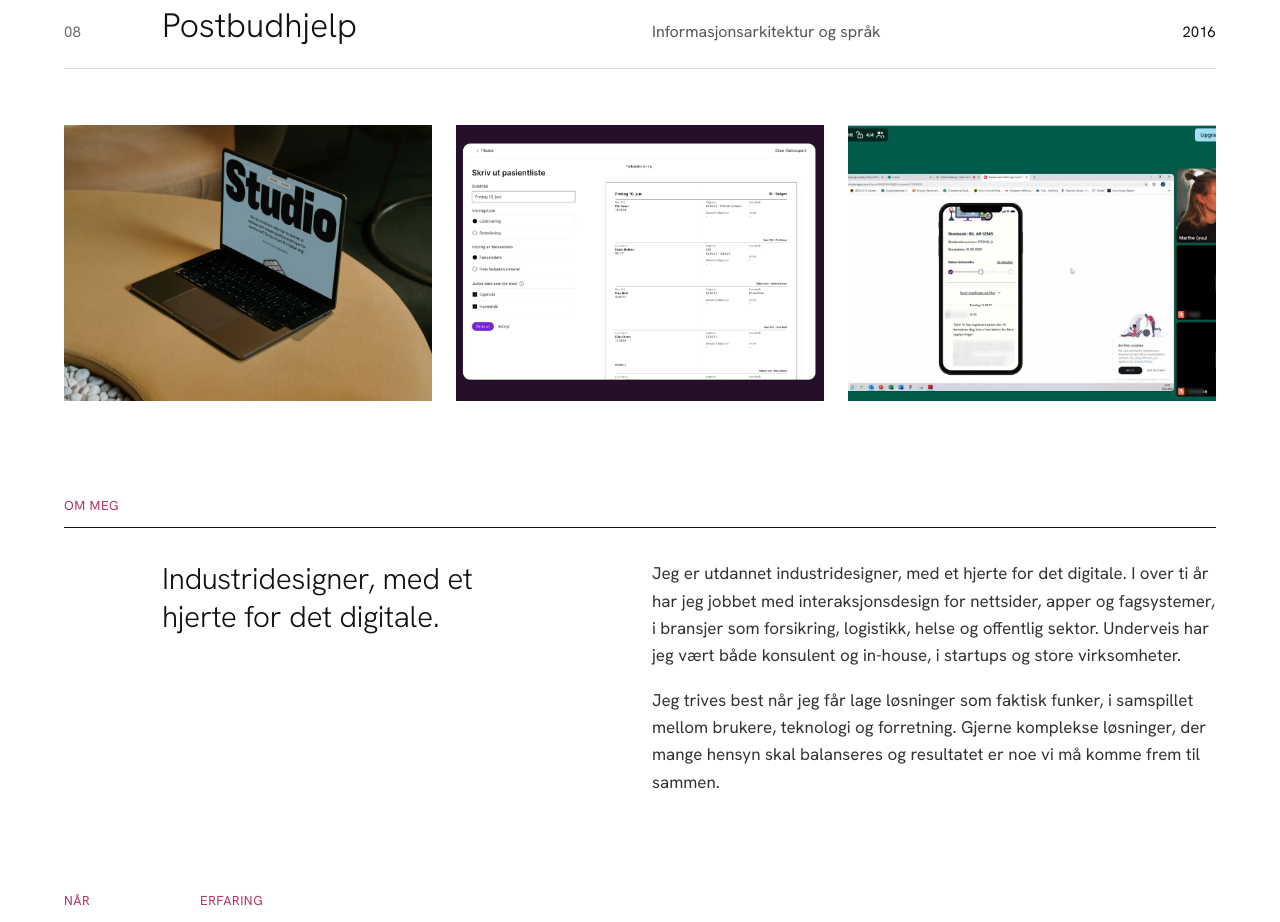
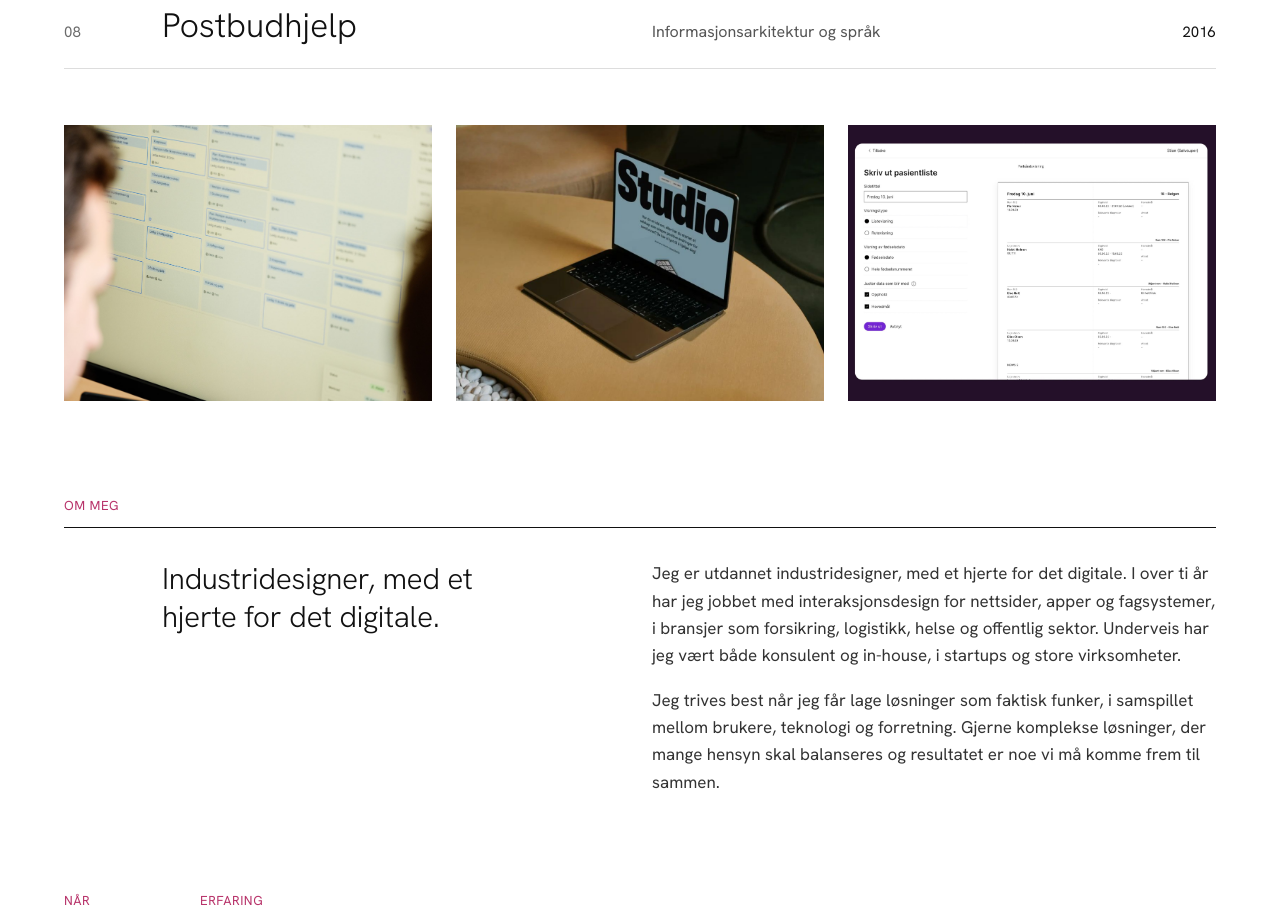
Before and after one commit to marthekobro/marthekobro.github.io, a plain HTML site: page index.html in a window 1280 px wide. Shown: the part 1040-1962 px from the top of the page. Drawn offline with Linux system fonts and the light colour scheme.

Commit message:
Feature Deepinsight first in the home page image strip (#11)
Strip: Deepinsight, Studio, Aidn.

```diff
--- a/index.html
+++ b/index.html
@@ -53,7 +53,7 @@
     <a class="row grid" href="#daman"><span class="nr">07</span><span class="title">Daman Health</span><span class="focus">App for å velge allmennlege</span><span class="yr">2017</span></a>
     <a class="row grid" href="#postbud"><span class="nr">08</span><span class="title">Postbudhjelp</span><span class="focus">Informasjonsarkitektur og språk</span><span class="yr">2016</span></a>
   </section>
-  <div class="strip"><a href="#studio" aria-label="Impact Startup: Studio"><img src="img/studio-hero.jpg" alt="" loading="lazy"></a><a href="#aidn" aria-label="Aidn"><img src="img/aidn-oversikt.jpg" alt="" loading="lazy"></a><a href="#forsikring" aria-label="Forsikringsselskap"><img src="img/fors-hero.jpg" alt="" loading="lazy"></a></div>
+  <div class="strip"><a href="#deepinsight" aria-label="Deepinsight"><img src="img/deep-hero.jpg" alt="" loading="lazy"></a><a href="#studio" aria-label="Impact Startup: Studio"><img src="img/studio-hero.jpg" alt="" loading="lazy"></a><a href="#aidn" aria-label="Aidn"><img src="img/aidn-oversikt.jpg" alt="" loading="lazy"></a></div>
 
   <section class="block" id="om-meg" aria-labelledby="om-meg-tittel">
     <h2 class="head label" id="om-meg-tittel">Om meg</h2>
```
